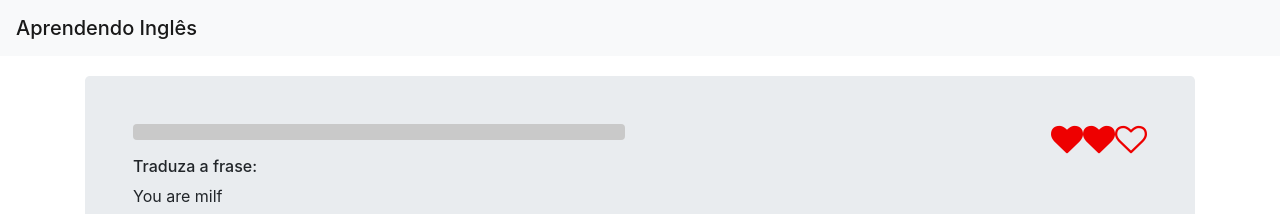
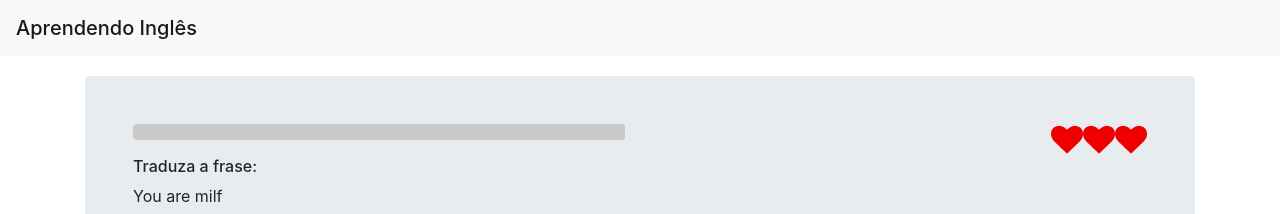
Before and after one commit to FelipeFrazao/aprendendoIngles, an Angular app: page / in a window 1280 px wide. Shown: the top 214 px of the page. Built offline with nearby package versions, Linux system fonts and the light colour scheme.

Commit message:
Corações exibidos dinamicamente com o ngFor. Feita a logica para decrementar a vida

```diff
--- a/src/app/painel/painel.component.ts
+++ b/src/app/painel/painel.component.ts
@@ -23,6 +23,8 @@
 
   public progresso: number = 0;
 
+  public tentativas: number = 3;
+
   constructor() {
     this.atualizaRodada();
   }
@@ -37,7 +39,6 @@
   public verificaResposta(): void {
 
     if (this.resposta === this.rodadaFrase.fraseBr) {
-
       // troca a rodada
       this.rodada++;
 
@@ -49,8 +50,11 @@
 
     } else {
       alert('errou meu chapa');
+      // reduzir uma vida
+      this.tentativas --;
+      this.tentativas === -1 ? alert('Você perdeu') : console.log('nada');
     }
-}
+  }
 
   public atualizaRodada(): void {
 
--- a/src/app/tentativas/tentativas.component.html
+++ b/src/app/tentativas/tentativas.component.html
@@ -1,4 +1 @@
-
-  <i [class]="coracaoCheio" aria-hidden="true"></i>
-  <i [class]="coracaoCheio" aria-hidden="true"></i>
-  <i [class]="coracaoVazio" aria-hidden="true"></i>
+<i *ngFor="let coracao of coracoes"[class]="coracao.exibeCoracao()"></i>
```
